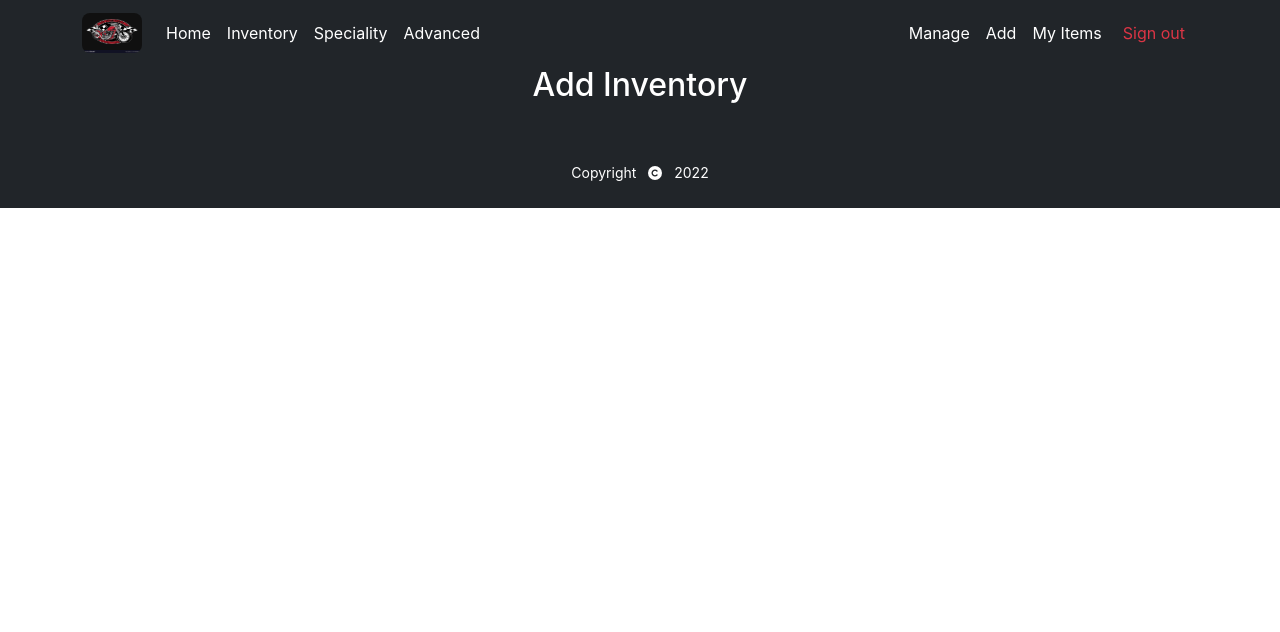
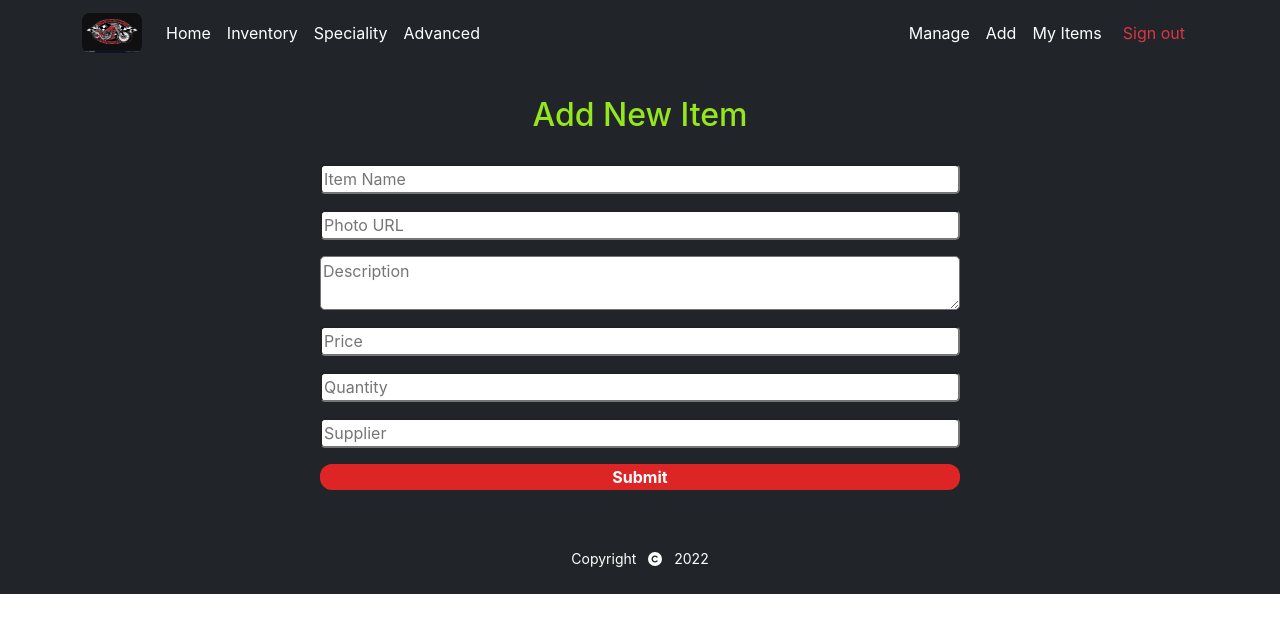
Before and after one commit to ariful892/motozone-client, a React (Create React App) app: page /add in a window 1280 px wide. Shown: the top 632 px of the page. Built offline with nearby package versions, Linux system fonts and the light colour scheme; no server answers; sample sign-in values are in the browser's storage.

Commit message:
add item  page complete

```diff
--- a/package.json
+++ b/package.json
@@ -15,6 +15,7 @@
     "react-bootstrap": "^2.3.1",
     "react-dom": "^18.1.0",
     "react-firebase-hooks": "^5.0.3",
+    "react-hook-form": "^7.30.0",
     "react-router-dom": "^6.3.0",
     "react-scripts": "5.0.1",
     "react-toastify": "^9.0.1",
--- a/src/Pages/AddInventory/AddInventory.css
+++ b/src/Pages/AddInventory/AddInventory.css
@@ -0,0 +1,6 @@
+.add-item-title {
+    text-align: center;
+    color: rgb(149, 230, 29);
+    margin-top: 30px;
+    margin-bottom: 30px;
+}
--- a/src/Pages/AddInventory/AddInventory.js
+++ b/src/Pages/AddInventory/AddInventory.js
@@ -1,9 +1,39 @@
 import React from 'react';
+import { useForm } from 'react-hook-form';
+
+import './AddInventory.css';
 
 const AddInventory = () => {
+
+    const { register, handleSubmit } = useForm();
+    const onSubmit = data => {
+        console.log(data)
+        const url = 'https://nameless-mesa-03450.herokuapp.com/item';
+        fetch(url, {
+            method: 'POST',
+            headers: {
+                'content-type': 'application/json'
+            },
+            body: JSON.stringify(data)
+        })
+            .then(res => res.json())
+            .then(result => {
+                alert('Congratulations your item is added!');
+            })
+    };
+
     return (
-        <div>
-            <h2 className='text-white text-center'>Add Inventory</h2>
+        <div className='w-50 mx-auto'>
+            <h2 className='add-item-title'>Add New Item</h2>
+            <form className='d-flex flex-column' onSubmit={handleSubmit(onSubmit)}>
+                <input className='mb-3 rounded-3' placeholder='Item Name' {...register("name", { required: true })} />
+                <input className='mb-3 rounded-3' placeholder='Photo URL' type="text" {...register("img", { required: true })} />
+                <textarea className='mb-3 rounded-3' placeholder='Description' {...register("description", { required: true })} />
+                <input className='mb-3 rounded-3' placeholder='Price' type="number" {...register("price", { required: true })} />
+                <input className='mb-3 rounded-3' placeholder='Quantity' type="number" {...register("quantity", { required: true })} />
+                <input className='mb-3 rounded-3' placeholder='Supplier' type="text" {...register("supplier", { required: true })} />
+                <input className='inventory-btn' type="submit" />
+            </form>
         </div>
     );
 };
--- a/src/Pages/Inventory/Inventory.js
+++ b/src/Pages/Inventory/Inventory.js
@@ -7,22 +7,25 @@ import './Inventory.css';
 const Inventory = () => {
 
     const { itemId } = useParams();
-    const [item] = useItemDetails(itemId);
-    const { name, img, description, price, quantity, supplier } = item;
+    const [item, setItem] = useItemDetails(itemId);
+    const { name, img, description, price, supplier } = item;
 
-    let [itemQuantity, setItemQuantity] = useState(8);
+    let newQuantity = item.quantity;
 
     const handleDelivered = () => {
-        itemQuantity = itemQuantity - 1;
-        setItemQuantity(itemQuantity);
+        newQuantity = newQuantity - 1;
+        item.quantity = newQuantity;
+        const updatedItem = [...item, item.quantity];
+        setItem(updatedItem);
     }
 
     const handleRestock = event => {
         event.preventDefault();
 
         const inputQuantity = parseInt(event.target.quantity.value);
-        itemQuantity = itemQuantity + inputQuantity;
-        setItemQuantity(itemQuantity);
+        newQuantity = newQuantity + inputQuantity;
+        const updatedItem = [...item, newQuantity];
+        setItem(updatedItem);
     }
 
     return (
@@ -35,8 +38,8 @@ const Inventory = () => {
                 <p>{description}</p>
                 <p>Price: {price}</p>
                 {
-                    (itemQuantity > 0) ?
-                        <p>Quantity: {itemQuantity}</p>
+                    (newQuantity > 0) ?
+                        <p>Quantity: {newQuantity}</p>
                         :
                         <p>Sold Out</p>
                 }
--- a/src/hooks/useItemDetails.js
+++ b/src/hooks/useItemDetails.js
@@ -11,7 +11,7 @@ const useItemDetail = itemId => {
             .then(data => setItem(data))
     }, [itemId]);
 
-    return [item];
+    return [item, setItem];
 }
 
 export default useItemDetail;
--- a/src/hooks/useItems.js
+++ b/src/hooks/useItems.js
@@ -3,6 +3,7 @@ import { useEffect, useState } from "react";
 const useItems = () => {
 
     const [items, setItems] = useState([]);
+
     useEffect(() => {
         fetch('https://nameless-mesa-03450.herokuapp.com/item')
             .then(res => res.json())
```
Also changed, not shown: 1 other file (tests, documents, lock files or other folders).
